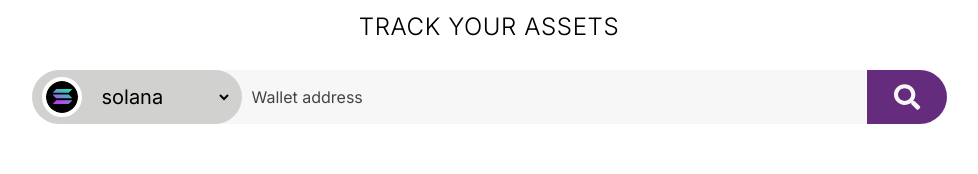
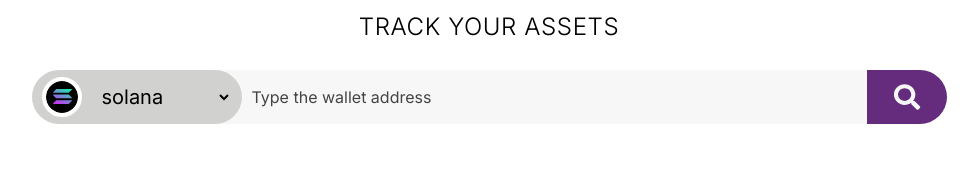
Before and after one commit to muffafa/tyche-beta, a React (Vite) app in the folder tyche-frontend/: page /search in a window 1280 px wide. Shown: the part 443-617 px from the top of the page, without its empty margins (151-1129 px from the left). Built offline with nearby package versions, Linux system fonts and the light colour scheme; what @web3modal/ethers would draw is missing.

Commit message:
Subject: Improve Search Bar Placeholder Text
Improved the placeholder text in the search bar to provide clearer instructions to the user.

```diff
--- a/tyche-frontend/src/components/Header/SearchBar.jsx
+++ b/tyche-frontend/src/components/Header/SearchBar.jsx
@@ -12,9 +12,9 @@ function SearchBar() {
 
   const selectedNetwork = useSelector((state) => state.global.selectedNetwork);
 
-  let searchTerm = '';
+  let searchTerm = "";
   if (window.location.pathname.split("/")[2] === "address") {
-    searchTerm = window.location.pathname.split("/")[3] || '';
+    searchTerm = window.location.pathname.split("/")[3] || "";
   }
 
   const handleSearch = () => {
@@ -48,7 +48,7 @@ function SearchBar() {
               handleSearch();
             }
           }}
-          placeholder="Wallet address"
+          placeholder="Type the wallet address"
           className="bg-tycheLightGray w-full placeholder-[#444444] text-black placeholder-[20px] px-4 py-1 h-[54px] rounded-l-full relative z-0 pl-[220px] focus:outline-none focus:ring-tychePrimary focus:border-tychePrimary focus:border-[1px]"
         />
         <button
```
